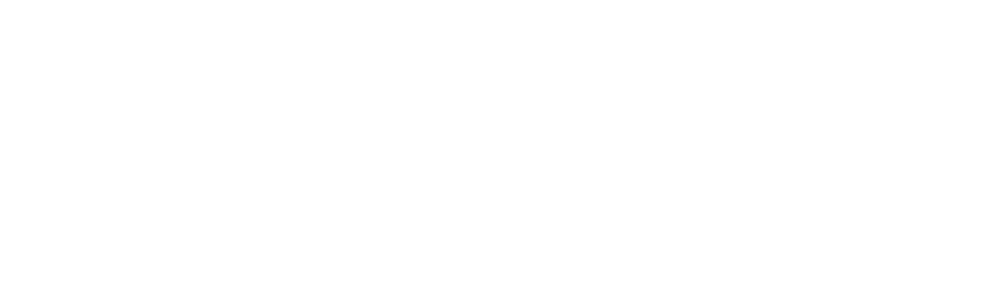
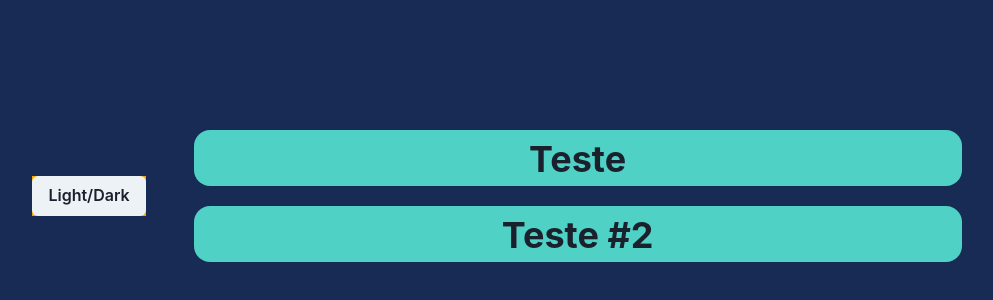
Before and after one commit to Alexz96/my-landing-page, a Next.js app: page / in a window 1280 px wide. Shown: the part 204-504 px from the top of the page, without its empty margins (119-1112 px from the left). Built offline with nearby package versions, Linux system fonts and the light colour scheme.

Commit message:
New home page
Created the basic layout for the Page.
- Needs some improvements;

```diff
--- a/pages/index.js
+++ /dev/null
@@ -1,17 +0,0 @@
-import Head from "next/head";
-
-export default function Home() {
-  return (
-    <div>
-      <Head>
-        <title>Alex Landing Page</title>
-        <meta name="description" content="One page with all social links" />
-        <link rel="icon" href="/favicon.ico" />
-      </Head>
-
-      <main></main>
-
-      <footer></footer>
-    </div>
-  );
-}
--- /dev/null
+++ b/pages/index.jsx
@@ -0,0 +1,72 @@
+import {
+  Box,
+  Button,
+  Center,
+  Flex,
+  Heading,
+  useColorMode,
+  useColorModeValue,
+  VStack,
+} from "@chakra-ui/react";
+import Head from "next/head";
+
+export default function Home() {
+  const { toggleColorMode } = useColorMode();
+  const myBackground = useColorModeValue("#172b54", "#ad5a6c");
+  const itemBackground = useColorModeValue("teal.300", "grey.200");
+
+  // TODO: Criar uma função que receba um array com os links
+  // e a partir daí renderize as Box com o link num map
+
+  return (
+    <div>
+      <Head>
+        <title>Alex Landing Page</title>
+        <meta name="description" content="One page with all my social links" />
+        <link rel="icon" href="/favicon.ico" />
+      </Head>
+
+      <main>
+        <Flex
+          height="100vh"
+          width="100vw"
+          alignItems="center"
+          justifyContent="center"
+          background={myBackground}
+        >
+          <Box background="orange">
+            <Button onClick={toggleColorMode}>Light/Dark</Button>
+          </Box>
+          <Flex p={12} rounded={6}>
+            <VStack spacing={5}>
+              <Box
+                height="7vh"
+                width="60vw"
+                rounded="2xl"
+                paddingTop={2}
+                background={itemBackground}
+              >
+                <Center>
+                  <Heading>Teste</Heading>
+                </Center>
+              </Box>
+              <Box
+                height="7vh"
+                width="60vw"
+                rounded="2xl"
+                paddingTop={2}
+                background={itemBackground}
+              >
+                <Center>
+                  <Heading>Teste #2</Heading>
+                </Center>
+              </Box>
+            </VStack>
+          </Flex>
+        </Flex>
+      </main>
+
+      <footer></footer>
+    </div>
+  );
+}
```
